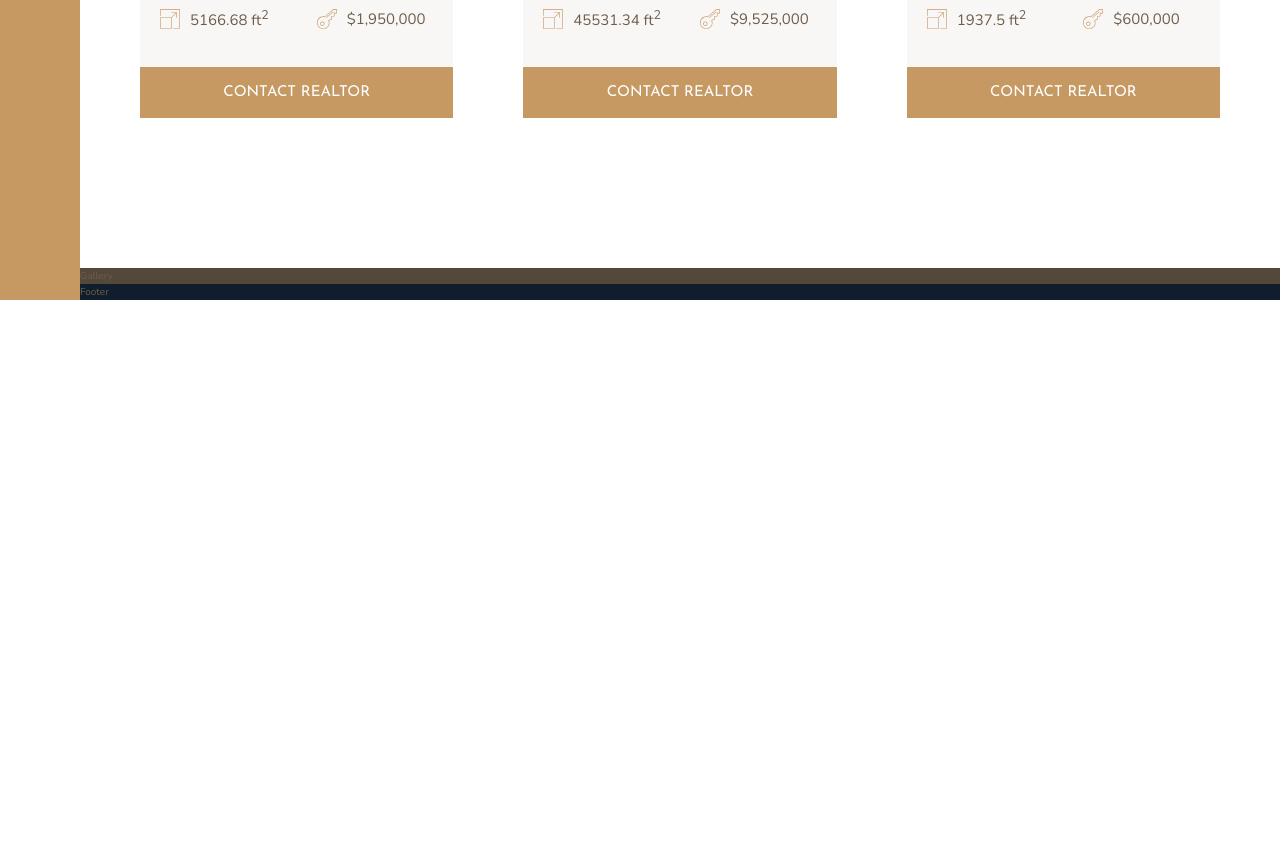
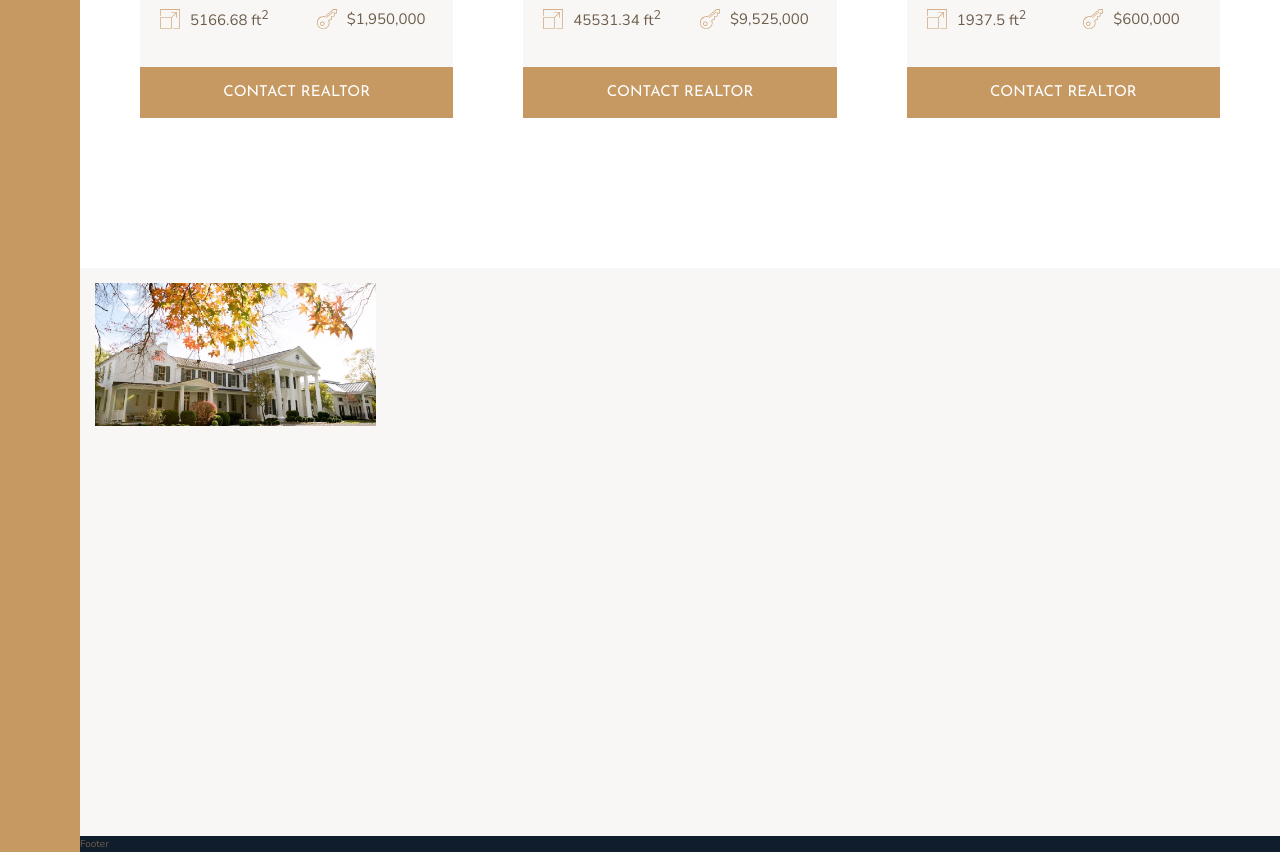
Before and after one commit to Osornio8/Nexter, a website: page index.html in a window 1280 px wide. Shown: the part 2804-3656 px from the top of the page. Before the commit the page ends 3104 px from the top, so only its background shows below. Drawn offline with nearby package versions, Linux system fonts and the light colour scheme.

Commit message:
Building the Gallery - Part 1

```diff
--- a/index.html
+++ b/index.html
@@ -294,12 +294,12 @@
             </div>
             <button class="btn home__btn">Contact realtor</button>
         </div>
-
-
     </section>
 
     <section class="gallery">
-        Gallery
+        <figure class="gallery__item gallery__item--1">
+            <img src="img/gal-1.jpeg" alt="Gallery Image 1" class="gallery__img">
+        </figure>
     </section>
 
     <footer class="footer">
--- a/sass/_gallery.scss
+++ b/sass/_gallery.scss
@@ -1,4 +1,23 @@
 .gallery {
-    background-color:  $color-grey-dark-1;
+    background-color: $color-grey-light-1;
     grid-column: full-start / full-end;
+
+    display: grid;
+    grid-template-columns: repeat(8, 1fr);
+    grid-template-rows: repeat(7, 5vw);
+    grid-gap: 1.5rem;
+    padding: 1.5rem;
+
+    &__item {
+        &--1 {
+            grid-area: 1 / 1 / span 2 / span 2;
+        }
+    }
+
+    &__img {
+        width: 100%;
+        height: 100%;
+        object-fit: cover;
+        display: block;
+    }
 }
```
Also changed, not shown: css/style.css.
